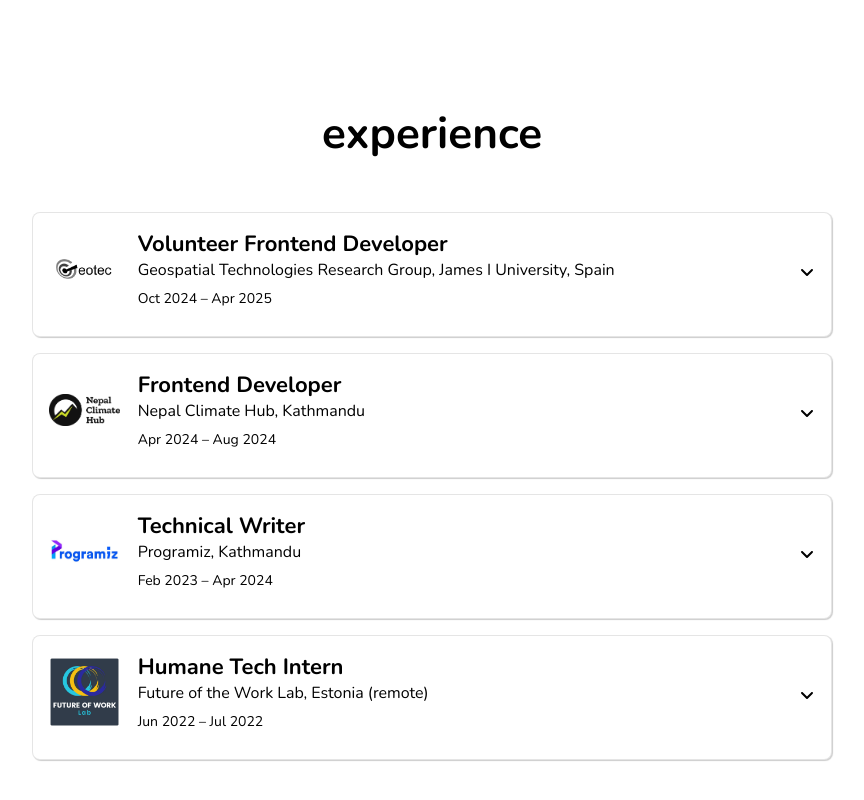
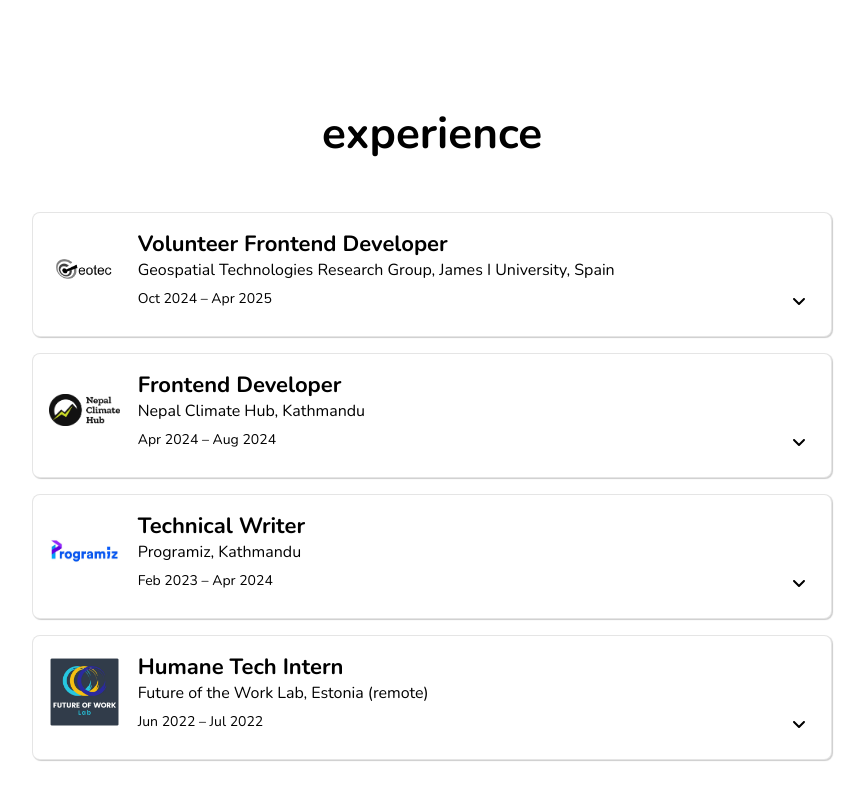
Before and after one commit to pantbibek21/pantbibek21.github.io, a React (Vite) app: page / in a window 1280 px wide. Shown: the part 1220-2020 px from the top of the page, without its empty margins (208-1072 px from the left). Built offline with nearby package versions, Linux system fonts and the light colour scheme.

Commit message:
style: improve card responsiveness for mobile

```diff
--- a/src/components/Card.module.scss
+++ b/src/components/Card.module.scss
@@ -13,6 +13,7 @@
   gap: 18px;
   position: relative;
   cursor: pointer;
+  z-index: 4;
 
   .logoWrapper {
     width: 80px;
@@ -62,7 +63,8 @@
 
   .angleIcon {
     position: absolute;
-    top: 50%;
+    bottom: 10px;
+    right: 24px;
     transform: translateY(-50%);
     transition: transform 0.2s ease;
   }
@@ -71,3 +73,16 @@
     transform: translateY(-50%) rotate(180deg);
   }
 }
+
+@media screen and (max-width: 572px) {
+  .card {
+    flex-direction: column-reverse;
+    box-shadow: none;
+
+    .logoWrapper {
+      height: 40px;
+      width: auto;
+      align-self: center;
+    }
+  }
+}
--- a/src/components/Header.module.scss
+++ b/src/components/Header.module.scss
@@ -6,6 +6,7 @@
   position: sticky;
   top: 0;
   background-color: white;
+  z-index: 12;
 
   ul {
     display: flex;
```
